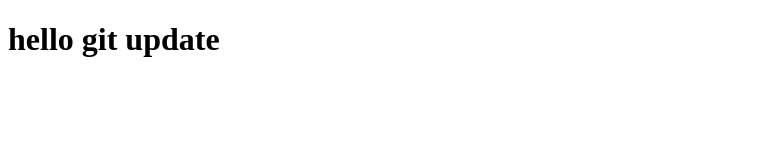
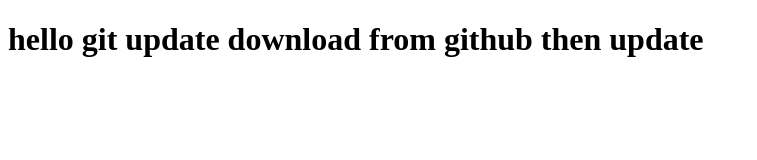
Before and after one commit to Roopesh49/git-practice, a plain HTML site: page index.html in a window 1280 px wide. Shown: the whole page, without its empty margins (0-757 px from the left). Drawn offline with Linux system fonts and the light colour scheme.

Commit message:
edit version

```diff
--- a/index.html
+++ b/index.html
@@ -6,6 +6,6 @@
   <title>Document</title>
 </head>
 <body>
-  <h1>hello git update</h1>
+  <h1>hello git update download from github then update</h1>
 </body>
 </html>
```
